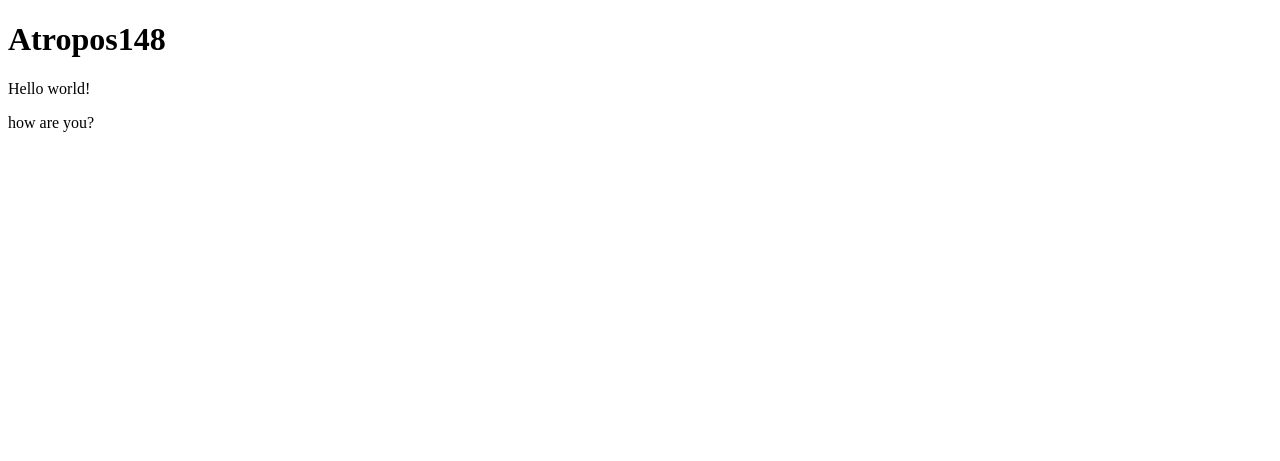
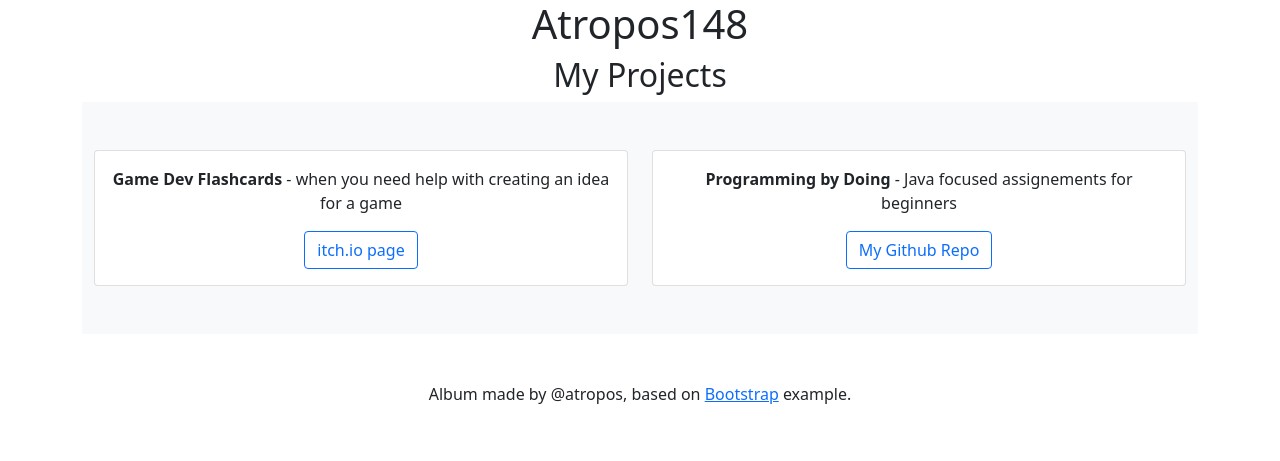
Before and after one commit to Atropos148/Atropos148.github.io, a plain HTML site: page index.html in a window 1280 px wide. Drawn offline with nearby package versions, Linux system fonts and the light colour scheme.

Commit message:
Add First Version

```diff
--- /dev/null
+++ b/css/style.css
@@ -0,0 +1,3 @@
+body {
+    height: 100%;
+}
--- a/index.html
+++ b/index.html
@@ -5,13 +5,62 @@
     <meta charset="UTF-8">
     <meta http-equiv="X-UA-Compatible" content="IE=edge">
     <meta name="viewport" content="width=device-width, initial-scale=1.0">
+    <link href="https://cdn.jsdelivr.net/npm/bootstrap@5.0.0-beta2/dist/css/bootstrap.min.css" rel="stylesheet"
+        integrity="sha384-BmbxuPwQa2lc/FVzBcNJ7UAyJxM6wuqIj61tLrc4wSX0szH/Ev+nYRRuWlolflfl" crossorigin="anonymous">
+    <link rel="stylesheet" href="css/style.css">
     <title>My Website</title>
 </head>
 
 <body>
-    <h1>Atropos148</h1>
-    <p>Hello world!</p>
-    <p>how are you?</p>
+    <main>
+
+        <div class="text-center container">
+            <div class="row">
+                <h1>Atropos148</h1>
+                <h2>My Projects</h2>
+            </div>
+
+            <div class="album bg-light py-5">
+                <div class="container">
+                    <div class="row row-cols-1 row-cols-sm-2">
+                        <div class="col">
+                            <div class="card">
+                                <div class="card-body">
+                                    <p class="card_text">
+                                        <strong>Game Dev Flashcards</strong> - when you need help with creating an idea
+                                        for a game
+                                    </p>
+                                    <a href="https://atropos148.itch.io/game-dev-flashcards-app"
+                                        class="btn btn-outline-primary">itch.io page</a>
+                                </div>
+                            </div>
+                        </div>
+
+                        <div class="col">
+                            <div class="card">
+                                <div class="card-body">
+                                    <p class="card_text">
+                                        <strong>Programming by Doing</strong> - Java focused assignements for beginners
+                                    </p>
+                                    <a href="https://github.com/Atropos148/Programming-by-Doing"
+                                        class="btn btn-outline-primary">My Github Repo</a>
+                                </div>
+                            </div>
+                        </div>
+                    </div>
+                </div>
+            </div>
+        </div>
+    </main>
+    <footer class="text-center text_muted py-5">
+        <p class="mb-1">
+            Album made by @atropos, based on <a href="https://getbootstrap.com/">Bootstrap</a> example.
+        </p>
+    </footer>
 </body>
 
+<script src="https://cdn.jsdelivr.net/npm/bootstrap@5.0.0-beta2/dist/js/bootstrap.bundle.min.js"
+    integrity="sha384-b5kHyXgcpbZJO/tY9Ul7kGkf1S0CWuKcCD38l8YkeH8z8QjE0GmW1gYU5S9FOnJ0"
+    crossorigin="anonymous"></script>
+
 </html>
```
